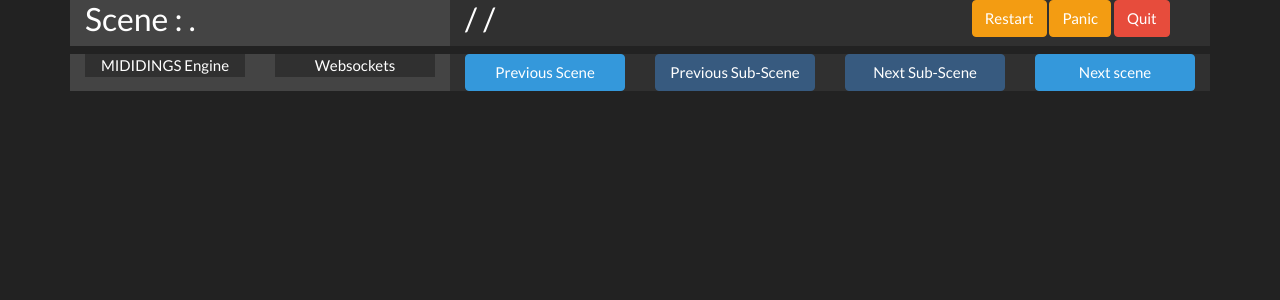
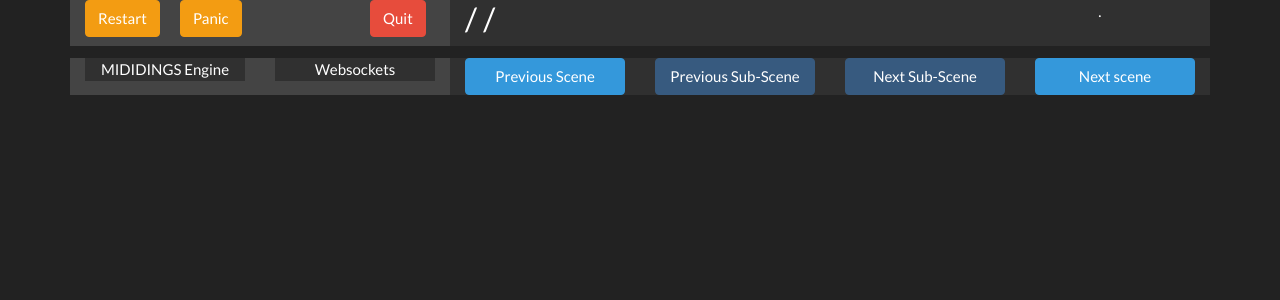
Before and after one commit to stefets/flaskdings, a Flask app: template src/frontend/templates/ui.html in a window 1280 px wide. Shown: the top 300 px of the page. Run offline with Flask 2, Linux system fonts and the light colour scheme; the template is opened without the code that fills it, so the values that code supplies are empty; parts of the project's set-up code (start-up, migrations or seed data) failed here and were passed over; some libraries are stand-ins or nearby versions.

Commit message:
Better layout

```diff
--- a/src/frontend/templates/ui.html
+++ b/src/frontend/templates/ui.html
@@ -6,23 +6,35 @@
 
   <!-- Header -->
   <div class="row mb-1">
+
     <div class="col-md-4 bg-secondary">
-      <h3>
-        Scene : <span id="current_scene"></span>.<span id="current_subscene"></span>
-      </h3>
+
+      <div class="row">
+        <div class="col-md-3">
+          <input class="btn btn-warning" type="button" id="restart" value="Restart">
+        </div>
+        <div class="col-md-3">
+          <input class="btn btn-warning" type="button" id="panic" value="Panic">
+        </div>
+        <div class="col-md-3">
+          <!-- Futur candidate -->
+        </div>
+        <div class="col-md-3">
+          <input class="btn btn-danger" type="button" id="quit" value="Quit">
+        </div>
+      </div>
     </div>
+
     <div class="col-md-8 bg-dark">
       <div class="row">
-        <div class="col-md-8">
+        <div class="col-md-10">
           <h3>
             <!-- Fil d'ariane -->
             / <span id="current_scene_name"></span> / <span id="current_subscene_name"></span>
           </h3>
         </div>
-        <div class="col-md-4">
-          <span> <input class="btn btn-warning" type="button" id="restart" value="Restart"></span>
-          <span></span><input class="btn btn-warning" type="button" id="panic" value="Panic"></span>
-          <span></span><input class="btn btn-danger" type="button" id="quit" value="Quit"></span>
+        <div class="col-md-2">
+          <span id="current_scene"></span>.<span id="current_subscene"></span>
         </div>
       </div>
     </div>
@@ -37,7 +49,7 @@
   </div>
 
   <!-- Footer -->
-  <div class="row">
+  <div class="row mt-2">
 
     <!-- Application status console -->
     <div class="col-md-4 bg-secondary">
```
